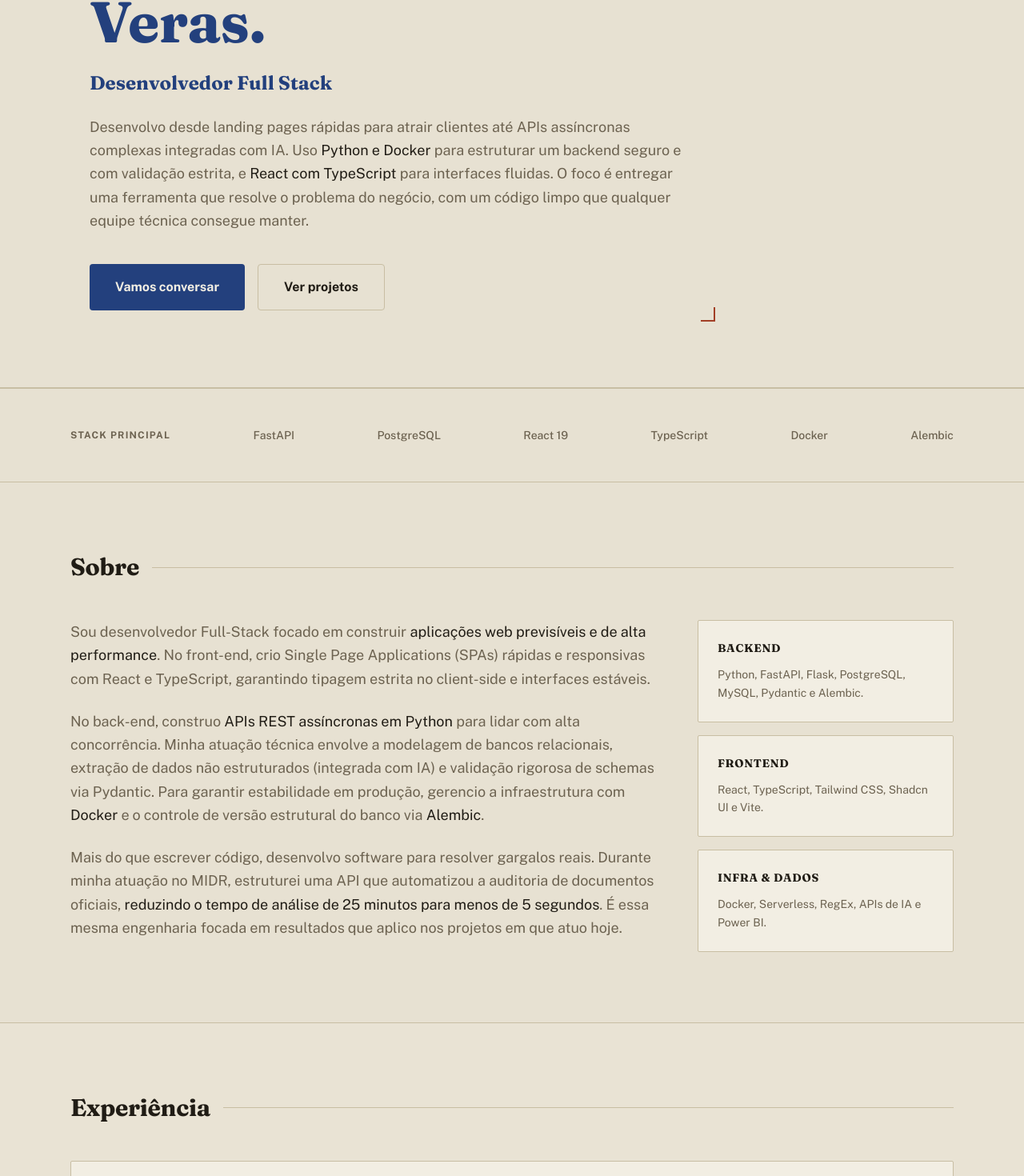
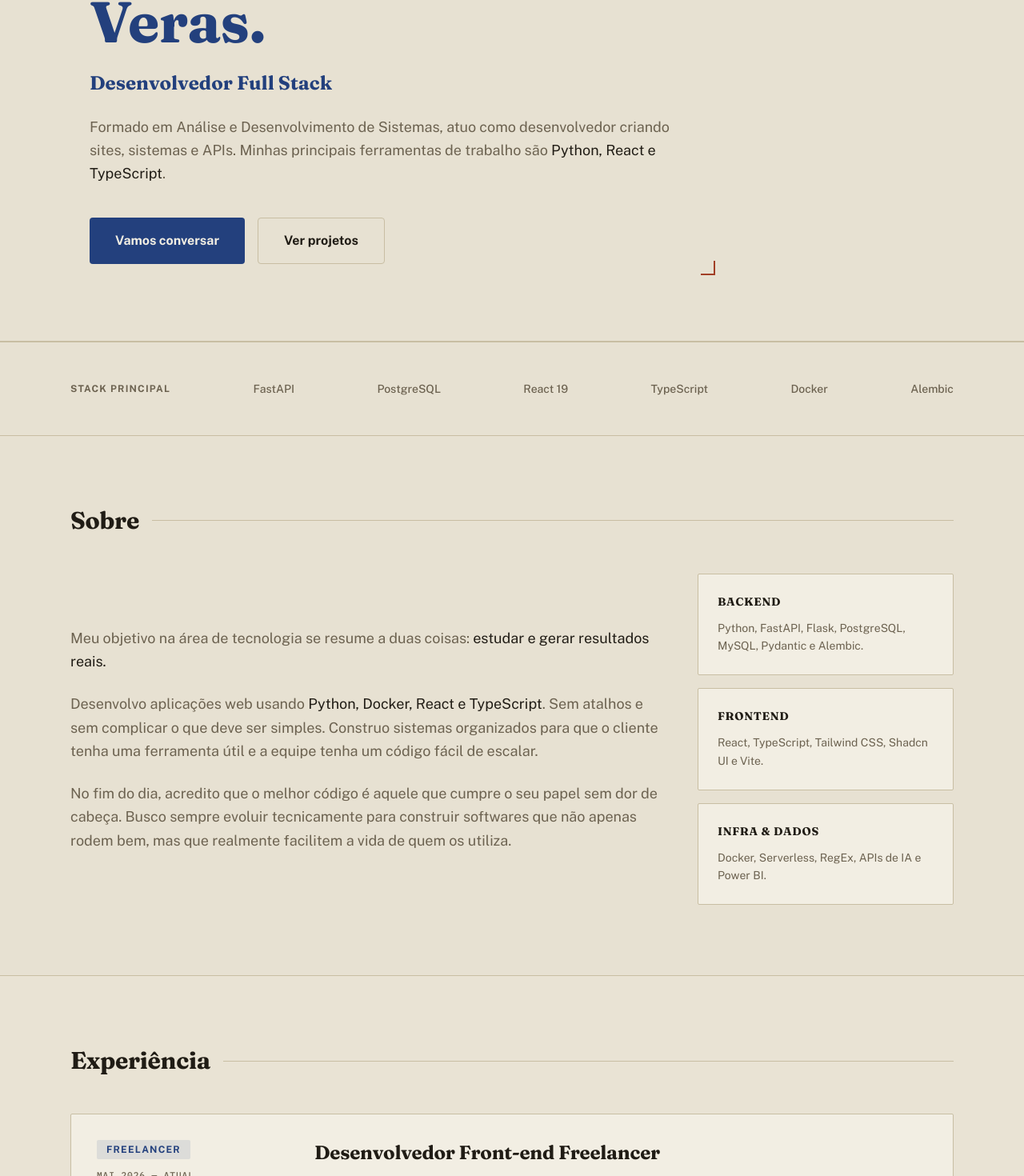
Before and after one commit to JoaoSandovall/Joao-Sandoval, a React (Vite) app: page / in a window 1280 px wide. Shown: the part 340-1810 px from the top of the page at 80% size. Built offline with nearby package versions, Linux system fonts and the light colour scheme; the HTML template or start-up script is replaced by a standard one.

Commit message:
fix: corrigindo textos

```diff
--- a/src/components/home/Hero.tsx
+++ b/src/components/home/Hero.tsx
@@ -17,13 +17,11 @@ export default function Hero({ onNavigate }: Props) {
           <p className="mb-6 font-display text-xl font-bold text-primary sm:text-2xl">
             {profile.role}
           </p>
+
           <p className="mb-8 text-base leading-relaxed text-muted-foreground sm:mb-10 sm:text-lg">
-            Desenvolvo desde landing pages rápidas para atrair clientes até APIs assíncronas
-            complexas integradas com IA. Uso <span className="text-foreground">Python e Docker</span> para
-            estruturar um backend seguro e com validação estrita, e <span className="text-foreground">React com TypeScript</span> para
-            interfaces fluidas. O foco é entregar uma ferramenta que resolve o problema do negócio,
-            com um código limpo que qualquer equipe técnica consegue manter.
+            Formado em Análise e Desenvolvimento de Sistemas, atuo como desenvolvedor criando sites, sistemas e APIs. Minhas principais ferramentas de trabalho são <span className="text-foreground">Python, React e TypeScript</span>.
           </p>
+
           <div className="flex flex-wrap gap-3 sm:gap-4">
             <a href="#contato" className="btn-primary">Vamos conversar</a>
             <a href="#projetos" className="btn-outline">Ver projetos</a>
--- a/src/components/home/about.tsx
+++ b/src/components/home/about.tsx
@@ -5,22 +5,23 @@ export default function Sobre() {
   return (
     <section className="section-spacing mx-auto max-w-6xl px-4 sm:px-6">
       <SectionHeading>Sobre</SectionHeading>
-      <div className="grid gap-12 lg:grid-cols-[1fr_320px]">
+
+      <div className="grid items-center gap-12 lg:grid-cols-[1fr_320px]">
 
         {/* COLUNA DE TEXTO */}
         <div className="space-y-6 text-base leading-relaxed text-muted-foreground sm:text-lg">
           <p>
-            Sou desenvolvedor Full-Stack focado em construir <span className="text-foreground">aplicações web previsíveis e de alta performance</span>. No front-end, crio Single Page Applications (SPAs) rápidas e responsivas com React e TypeScript, garantindo tipagem estrita no client-side e interfaces estáveis.
+            Meu objetivo na área de tecnologia se resume a duas coisas: <span className="text-foreground">estudar e gerar resultados reais.</span>
           </p>
           <p>
-            No back-end, construo <span className="text-foreground">APIs REST assíncronas em Python</span> para lidar com alta concorrência. Minha atuação técnica envolve a modelagem de bancos relacionais, extração de dados não estruturados (integrada com IA) e validação rigorosa de schemas via Pydantic. Para garantir estabilidade em produção, gerencio a infraestrutura com <span className="text-foreground">Docker</span> e o controle de versão estrutural do banco via <span className="text-foreground">Alembic</span>.
+            Desenvolvo aplicações web usando <span className="text-foreground">Python, Docker, React e TypeScript</span>. Sem atalhos e sem complicar o que deve ser simples. Construo sistemas organizados para que o cliente tenha uma ferramenta útil e a equipe tenha um código fácil de escalar.
           </p>
           <p>
-            Mais do que escrever código, desenvolvo software para resolver gargalos reais. Durante minha atuação no MIDR, estruturei uma API que automatizou a auditoria de documentos oficiais, <span className="text-foreground">reduzindo o tempo de análise de 25 minutos para menos de 5 segundos</span>. É essa mesma engenharia focada em resultados que aplico nos projetos em que atuo hoje.
+            No fim do dia, acredito que o melhor código é aquele que cumpre o seu papel sem dor de cabeça. Busco sempre evoluir tecnicamente para construir softwares que não apenas rodem bem, mas que realmente facilitem a vida de quem os utiliza.
           </p>
         </div>
 
-        {/* COLUNA VISUAL - PILARES TÉCNICOS */}
+        {/* COLUNA VISUAL - PILARES */}
         <div className="flex flex-col gap-4">
           <Reveal>
             <div className="panel flex flex-col justify-center p-6">
--- a/src/components/ui/NoteRow.tsx
+++ b/src/components/ui/NoteRow.tsx
@@ -10,7 +10,6 @@ type Props = {
 export default function NoteRow({ note, onNavigate, showSummary = false }: Props) {
   return (
     <button
-      onClick={() => onNavigate({ id: "note", slug: note.slug })}
       className="group flex w-full items-center justify-between gap-4 py-6 text-left"
     >
       <div className="min-w-0">
--- a/src/components/ui/ProjectCard.tsx
+++ b/src/components/ui/ProjectCard.tsx
@@ -24,7 +24,7 @@ export default function ProjectCard({ project, onNavigate }: Props) {
           target="_blank"
           rel="noreferrer"
           className="relative aspect-video w-full overflow-hidden border-b border-border bg-muted/20 cursor-pointer focus:outline-none"
-          aria-label={`Acessar site do projeto ${project.name}`}
+          aria-label={`Site do projeto ${project.name}`}
         >
           <img
             src={project.image}
--- a/src/content/career.ts
+++ b/src/content/career.ts
@@ -33,21 +33,11 @@ export const freelancer = {
 };
 
 export const education = {
-  course: "Tecnólogo em Análise e Desenvolvimento de Sistemas",
+  course: "Graduação em Análise e Desenvolvimento de Sistemas",
   institution: "Universidade Católica de Brasília",
   period: "Mar 2024 — Jun 2026",
   status: "Concluído • Média 9,0",
   description:
-    "Graduação estruturada na base da Engenharia de Software e Administração de Bancos de Dados Relacionais. A prática acadêmica focou fortemente em Programação Orientada a Objetos (POO), construção de algoritmos e modelagem de dados.",
-  disciplines: [
-    "Arquitetura de Computadores e Sistemas Operacionais",
-    "Engenharia de Software, Requisitos e Métodos Ágeis",
-    "Algoritmos, Programação Estruturada e POO",
-    "Desenvolvimento Multiplataforma (Web e App)",
-    "Banco de Dados e Redes de Computadores",
-    "DevOps, Hiperautomatização e IoT",
-    "Inteligência Artificial, Robótica e Machine Learning",
-    "Gestão de TI, IHC e Projetos de Extensão"
-  ],
-  stack: ["Java", "C", "SQL", "MySQL"],
+    "Formação focada no ciclo de vida do software. A matriz começou na base com sistemas operacionais, redes e programação estruturada, evoluindo para a criação prática de interfaces web/mobile e modelagem de banco de dados. Também passei por engenharia de requisitos, DevOps e IA.",
+  stack: ["Java", "C", "PHP", "SQL", "MySQL"],
 };
--- a/src/content/projects.ts
+++ b/src/content/projects.ts
@@ -22,8 +22,7 @@ export const projects: Project[] = [
     name: "IPA — Instituto de Psicologia Aplicada",
     category: "Freelance",
     year: "2026",
-    summary:
-      "SPA institucional desenvolvida do zero em React + TypeScript, com componentes acessíveis e build de produção otimizado.",
+    summary: "A página da clínica era desestruturada e genérica. Fui contratado para recriar a plataforma do zero, entregando uma interface profissional e acessível que uniu os pedidos da cliente com minhas sugestões.",
     image: "/captura-ipa.webp",
     tags: ["React", "TypeScript", "Shadcn UI", "Tailwind", "Vite"],
     context: "O instituto precisava de presença digital própria, rápida e fácil de atualizar.",
@@ -48,8 +47,7 @@ export const projects: Project[] = [
     name: "Lá da Roça",
     category: "Freelance",
     year: "2026",
-    summary:
-      "Landing page para marca de produtos artesanais, com identidade visual forte e foco em conversão.",
+    summary: "A marca de produtos artesanais precisava iniciar sua presença digital. Desenvolvi uma landing page para estruturar essa nova identidade, transmitindo a segurança e o profissionalismo necessários para atrair clientes.",
     image: "/captura-ladaroca.webp",
     tags: ["React", "TypeScript", "Shadcn UI", "Tailwind", "Vite"],
     context:
@@ -108,8 +106,7 @@ export const projects: Project[] = [
     name: "Gestão de Entidades (Colegiados)",
     category: "Aplicação institucional",
     year: "2026",
-    summary:
-      "Aplicação Full-Stack em FastAPI e React para o gerenciamento centralizado de dados institucionais, totalmente conteinerizada com Docker.",
+    summary: "O projeto nasceu para apresentar à coordenação um novo modelo de gestão. O sistema simplifica a atualização de colegiados e representantes, garante a veracidade dos dados e já foi estruturado para escalar para outras secretarias.",
     tags: ["FastAPI", "React", "TypeScript", "SQLite", "Docker", "Shadcn UI"],
     context:
       "Os dados de entidades e membros viviam em planilhas paralelas, gerando duplicidade e informações conflitantes.",
--- a/src/pages/NotesPage.tsx
+++ /dev/null
@@ -1,23 +0,0 @@
-import NoteRow from "@/components/ui/NoteRow";
-import { notes } from "@/content";
-import type { Page } from "@/types/navigation";
-
-type Props = {
-  onNavigate: (page: Page) => void;
-};
-
-export default function NotesPage({ onNavigate }: Props) {
-  return (
-    <main className="mx-auto max-w-6xl px-4 py-16 sm:px-6 sm:py-20">
-      <h1 className="font-display text-3xl font-bold sm:text-4xl md:text-5xl">Notas técnicas</h1>
-      <p className="mt-3 max-w-2xl text-base text-muted-foreground sm:mt-4 sm:text-lg">
-        Aprendizados de projetos reais sobre arquitetura, dados e automação.
-      </p>
-      <div className="mt-10 divide-y divide-border sm:mt-14">
-        {notes.map((note) => (
-          <NoteRow key={note.slug} note={note} onNavigate={onNavigate} showSummary />
-        ))}
-      </div>
-    </main>
-  );
-}
--- a/src/pages/ProjectDetailPage.tsx
+++ b/src/pages/ProjectDetailPage.tsx
@@ -74,7 +74,7 @@ export default function ProjectDetailPage({ project, onBack }: Props) {
         <div className="flex flex-wrap gap-4">
           {project.website && (
             <a href={project.website} target="_blank" rel="noreferrer" className="btn-primary cursor-pointer">
-              Acessar site ao vivo
+              Acessar site
             </a>
           )}
           {project.repository && (
```
